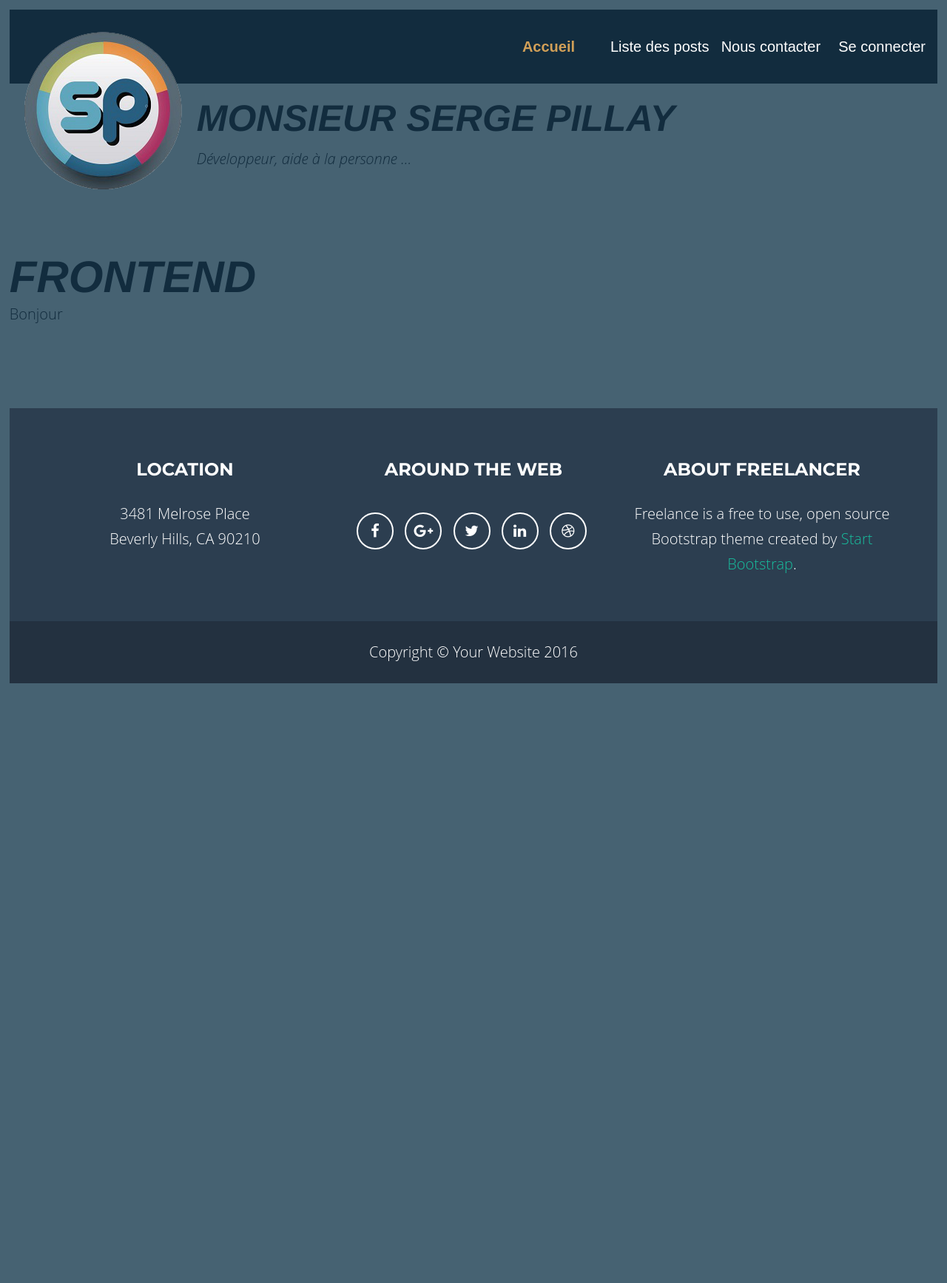
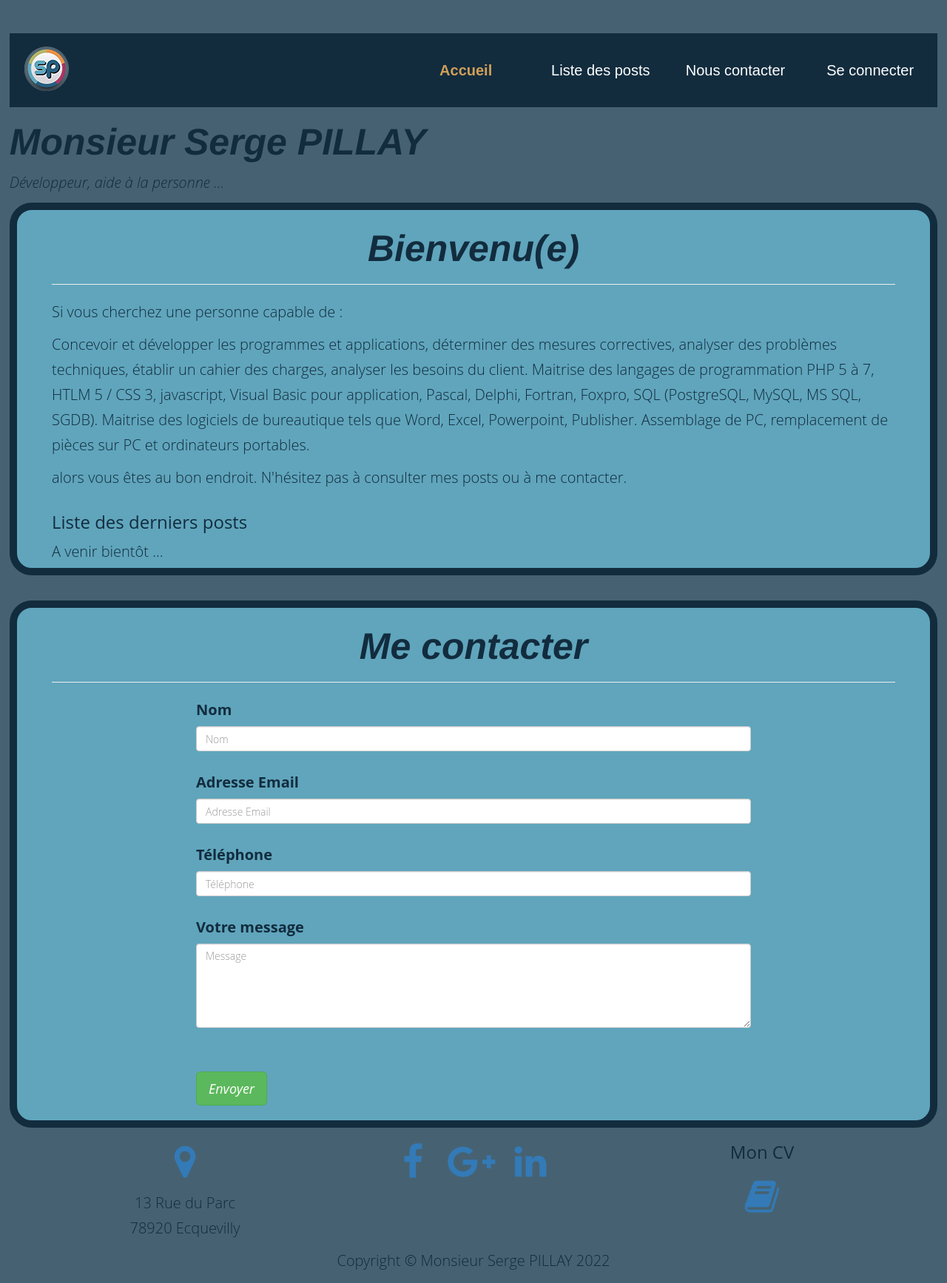
Before and after one commit to Urza45/blog, a PHP site: template template/frontend/index.html.twig in a window 1280 px wide. Shown: the whole page at 74% size. Before the commit the page ends 924 px from the top, so only its background shows below. Run offline with PHP 8.4, Linux system fonts and the light colour scheme; the template is opened without the code that fills it, so the values that code supplies are empty; some libraries are stand-ins or nearby versions.

Commit message:
Finalized Home page

```diff
--- a/public/css/style.css
+++ b/public/css/style.css
@@ -2,7 +2,9 @@
 /* @import "./utils/functions"; */
 /* @import "./utils/mixins"; */
 /* @import "./utils/extensions"; */
-*, *::after, *::before {
+*,
+*::after,
+*::before {
   margin: 0;
   padding: 0;
   box-sizing: inherit;
@@ -22,6 +24,8 @@ body {
   font-size: 2rem;
   font-weight: 100;
   line-height: 1.7;
+  min-height: 75rem;
+  padding-top: 4.5rem;
 }
 
 h1 {
@@ -66,6 +70,7 @@ button {
   background: #122c3e;
   height: 15rem;
   width: 100%;
+  padding: 10px 20px;
 }
 .header__logo {
   display: block;
@@ -74,7 +79,8 @@ button {
   padding: 10px 20px;
   text-decoration: none;
   max-height: 100%;
-  z-index: 5;
+  z-index: 1;
+  width: 1em;
 }
 @media all and (max-width: 991px) {
   .header__logo img {
@@ -82,11 +88,23 @@ button {
   }
 }
 
+section {
+  box-sizing: border-box;
+  width: 100%;
+  border: solid #122c3e 10px;
+  border-radius: 1.5em;
+  padding: 5px;
+  background: #60a5bc;
+}
+section .page404 {
+  background: #fff;
+}
+
 .nav {
   width: 100%;
   height: 100px;
   background: #122c3e;
-  z-index: 3;
+  z-index: 1000;
 }
 .nav .main_pages {
   display: flex;
@@ -119,7 +137,7 @@ button {
   .nav .main_pages .main_pages {
     display: none;
     flex-direction: column;
-    background: #48435c;
+    background: #466272;
     height: 220px;
   }
   .nav .main_pages a {
@@ -128,6 +146,20 @@ button {
 }
 .nav a:hover {
   background: #5a5766;
+}
+.nav label {
+  display: none;
+}
+@media all and (max-width: 991px) {
+  .nav label {
+    width: 30px;
+    display: flex;
+    justify-content: right;
+    margin: 0 auto;
+    font-size: 40px;
+    color: white;
+    cursor: pointer;
+  }
 }
 @media all and (max-width: 991px) {
   .nav {
@@ -141,21 +173,6 @@ button {
   }
   .nav a {
     width: 50%;
-  }
-}
-
-label {
-  display: none;
-}
-@media all and (max-width: 991px) {
-  label {
-    width: 30px;
-    display: flex;
-    justify-content: right;
-    margin: 0 auto;
-    font-size: 40px;
-    color: white;
-    cursor: pointer;
   }
 }
 
--- a/sass/base/_base.scss
+++ b/sass/base/_base.scss
@@ -1,4 +1,6 @@
-*, *::after, *::before {
+*,
+*::after,
+*::before {
     margin: 0;
     padding: 0;
     box-sizing: inherit;
@@ -18,4 +20,6 @@ body {
     font-size: 2rem;
     font-weight: 100;
     line-height: 1.7;
+    min-height: 75rem;
+    padding-top: 4.5rem;
 }
--- a/sass/layout/_header.scss
+++ b/sass/layout/_header.scss
@@ -4,7 +4,7 @@
     background: $colour-primary;
     height: 15rem;
     width: 100%;
-
+    padding: 10px 20px;
     &__logo {
         display: block;
         float: left;
@@ -12,7 +12,8 @@
         padding: 10px 20px;
         text-decoration: none;
         max-height: 100%;
-        z-index: 5;
+        z-index: 1;
+        width: 1em;
 
         @media all and (max-width: 991px) {
             img {
@@ -21,3 +22,15 @@
         }
     }
 }
+
+section {
+    box-sizing: border-box;
+    width: 100%;
+    border: solid $colour-primary 10px;
+    border-radius: 1.5em;
+    padding: 5px;
+    background: $colour-section;
+    .page404 {
+        background: $colour-white;
+    }
+}
--- a/sass/layout/_nav.scss
+++ b/sass/layout/_nav.scss
@@ -2,7 +2,7 @@
     width: 100%;
     height: 100px;
     background: $colour-primary;
-    z-index: 3;
+    z-index: 1000;
 
     .main_pages {
         display: flex;
@@ -37,7 +37,7 @@
             .main_pages {
                 display: none;
                 flex-direction: column;
-                background: #48435c;
+                background: $colour-background;
                 height: 220px;
             }
 
@@ -49,6 +49,20 @@
 
     a:hover {
         background: #5a5766;
+    }
+
+    & label {
+        display: none;
+
+        @media all and (max-width: 991px) {
+            width: 30px;
+            display: flex;
+            justify-content: right;
+            margin: 0 auto;
+            font-size: 40px;
+            color: white;
+            cursor: pointer;
+        }
     }
 
     @media all and (max-width: 991px) {
@@ -68,19 +82,7 @@
     }
 }
 
-label {
-    display: none;
 
-    @media all and (max-width: 991px) {
-        width: 30px;
-        display: flex;
-        justify-content: right;
-        margin: 0 auto;
-        font-size: 40px;
-        color: white;
-        cursor: pointer;
-    }
-}
 
 #toggle {
     display: none;
--- a/sass/utils/_variables.scss
+++ b/sass/utils/_variables.scss
@@ -4,6 +4,8 @@ $colour-accent: #b4406a;
 $colour-background : #466272;
 $colour-white: #fff;
 $colour-invalid: #b4406a;
+$colour-section: #60a5bc;
+$colour-lightgray: #e3e3e4;
 
 $heading-shadow-size: 0.55rem;
 $layout-margin: 6rem;
--- a/template/base.html.twig
+++ b/template/base.html.twig
@@ -15,7 +15,7 @@
             <link href="/vendor/bootstrap/css/bootstrap.min.css" type="text/css" rel="stylesheet">
 
             <!-- Theme CSS -->
-            <link href="/css/freelancer.min.css" rel="stylesheet">
+            <!-- <link href="/css/freelancer.min.css" rel="stylesheet"> -->
             <link rel="stylesheet" type="text/css" href="/css/style.css" />
             <!-- Custom Fonts -->
             <link href="vendor/font-awesome/css/font-awesome.min.css" rel="stylesheet" type="text/css">
@@ -26,7 +26,8 @@
     </head>
     <body class="index">
     <header>
-        {{ include('header.html.twig') }}
+        {% block header %}
+        {% endblock %}
     </header>
     <h1>Monsieur Serge PILLAY</h1>
     <p><i>Développeur, aide à la personne ...</i></p>
--- a/template/footer.html.twig
+++ b/template/footer.html.twig
@@ -2,33 +2,26 @@
             <div class="container">
                 <div class="row">
                     <div class="footer-col col-md-4">
-                        <h3>Location</h3>
-                        <p>3481 Melrose Place
-                            <br>Beverly Hills, CA 90210</p>
+                        <h1><a href="https://www.google.com/maps/dir//Monsieur+SERGE+PILLAY/@48.9507842,1.8535989,12z/data=!4m8!4m7!1m0!1m5!1m1!1s0xad64b13a13af3193:0x53161bb4ffa08f05!2m2!1d1.9236385!2d48.9508054" class="btn-social btn-outline" target="_blank" alt="Nous trouver"><i class="fa fa-map-marker"></i></a></h1>
+                        <p>13 Rue du Parc
+                            <br />78920 Ecquevilly</p>
                     </div>
                     <div class="footer-col col-md-4">
-                        <h3>Around the Web</h3>
                         <ul class="list-inline">
                             <li>
-                                <a href="#" class="btn-social btn-outline"><i class="fa fa-fw fa-facebook"></i></a>
+                                <h1><a href="https://www.facebook.com/serge.pillay" class="btn-social btn-outline" target="_blank"><i class="fa fa-fw fa-facebook"></i></a><h1>
                             </li>
                             <li>
-                                <a href="#" class="btn-social btn-outline"><i class="fa fa-fw fa-google-plus"></i></a>
+                                <h1><a href="https://monsieur-serge-pillay.business.site/" class="btn-social btn-outline" target="_blank"><i class="fa fa-fw fa-google-plus"></i></a></h1>
                             </li>
                             <li>
-                                <a href="#" class="btn-social btn-outline"><i class="fa fa-fw fa-twitter"></i></a>
-                            </li>
-                            <li>
-                                <a href="#" class="btn-social btn-outline"><i class="fa fa-fw fa-linkedin"></i></a>
-                            </li>
-                            <li>
-                                <a href="#" class="btn-social btn-outline"><i class="fa fa-fw fa-dribbble"></i></a>
+                                <h1><a href="https://fr.linkedin.com/in/serge-pillay-6b428853" class="btn-social btn-outline" target="_blank"><i class="fa fa-fw fa-linkedin"></i></a></h1>
                             </li>
                         </ul>
                     </div>
                     <div class="footer-col col-md-4">
-                        <h3>About Freelancer</h3>
-                        <p>Freelance is a free to use, open source Bootstrap theme created by <a href="http://startbootstrap.com">Start Bootstrap</a>.</p>
+                        <h3>Mon CV</h3>
+                        <h1><a href="/image/CV-Informaticien 2020.pdf" class="btn-social btn-outline" target="_blank"><i class="fa fa-book"></i></a></h1>
                     </div>
                 </div>
             </div>
@@ -37,7 +30,7 @@
             <div class="container">
                 <div class="row">
                     <div class="col-lg-12">
-                        Copyright &copy; Your Website 2016
+                        Copyright &copy; Monsieur Serge PILLAY 2022
                     </div>
                 </div>
             </div>
--- a/template/frontend/contact.html.twig
+++ b/template/frontend/contact.html.twig
@@ -1,14 +1,10 @@
-{% extends "base.html.twig" %}
 
-{% block title %}Nous contacter{% endblock %}
-
-{% block body %}
     <section id="contact">
         <div class="container">
             <div class="row">
                 <div class="col-lg-12 text-center">
-                    <h2>Contact Me</h2>
-                    <hr class="star-primary">
+                    <h2>Me contacter</h2>
+                    <hr>
                 </div>
             </div>
             <div class="row">
@@ -18,28 +14,28 @@
                     <form name="sentMessage" id="contactForm" novalidate>
                         <div class="row control-group">
                             <div class="form-group col-xs-12 floating-label-form-group controls">
-                                <label>Name</label>
-                                <input type="text" class="form-control" placeholder="Name" id="name" required data-validation-required-message="Please enter your name.">
+                                <label>Nom</label>
+                                <input type="text" class="form-control" placeholder="Nom" id="name" required data-validation-required-message="Please enter your name.">
                                 <p class="help-block text-danger"></p>
                             </div>
                         </div>
                         <div class="row control-group">
                             <div class="form-group col-xs-12 floating-label-form-group controls">
-                                <label>Email Address</label>
-                                <input type="email" class="form-control" placeholder="Email Address" id="email" required data-validation-required-message="Please enter your email address.">
+                                <label>Adresse Email</label>
+                                <input type="email" class="form-control" placeholder="Adresse Email" id="email" required data-validation-required-message="Please enter your email address.">
                                 <p class="help-block text-danger"></p>
                             </div>
                         </div>
                         <div class="row control-group">
                             <div class="form-group col-xs-12 floating-label-form-group controls">
-                                <label>Phone Number</label>
-                                <input type="tel" class="form-control" placeholder="Phone Number" id="phone" required data-validation-required-message="Please enter your phone number.">
+                                <label>Téléphone</label>
+                                <input type="tel" class="form-control" placeholder="Téléphone" id="phone" required data-validation-required-message="Please enter your phone number.">
                                 <p class="help-block text-danger"></p>
                             </div>
                         </div>
                         <div class="row control-group">
                             <div class="form-group col-xs-12 floating-label-form-group controls">
-                                <label>Message</label>
+                                <label>Votre message</label>
                                 <textarea rows="5" class="form-control" placeholder="Message" id="message" required data-validation-required-message="Please enter a message."></textarea>
                                 <p class="help-block text-danger"></p>
                             </div>
@@ -48,7 +44,7 @@
                         <div id="success"></div>
                         <div class="row">
                             <div class="form-group col-xs-12">
-                                <button type="submit" class="btn btn-success btn-lg">Send</button>
+                                <button type="submit" class="btn btn-success btn-lg">Envoyer</button>
                             </div>
                         </div>
                     </form>
@@ -56,4 +52,3 @@
             </div>
         </div>
     </section>
-{% endblock %}
--- a/template/frontend/index.html.twig
+++ b/template/frontend/index.html.twig
@@ -2,9 +2,62 @@
 
 {% block title %}FRONTEND !{% endblock %}
 
+{% block header %}
+<nav class="nav">
+  <div class="header__logo">
+    <img src="http://p5blog/image/SP-LOGO-small.png" alt="Logo de la société"/>
+  </div>
+  <label for="toggle">☰</label>
+  <input type="checkbox" id="toggle">
+  <div class="main_pages">
+    <a href="/" class="active">Accueil</a>
+    <a href="/postlist">Liste des posts</a>
+    <a href="#contact">Nous contacter</a>
+    <a href="/signin">Se connecter</a>
+  </div>
+</nav>
+{% endblock %}
+
 {% block body %}
     <section>
-    <h2>Frontend</h2>
-    <p>Bonjour {{ name }}</p>
+        <div class="container">
+            <div class="row">
+                <div class="col-lg-12 text-center">
+                    <h2>Bienvenu(e)</h2>
+                    <hr>
+                </div>
+            </div>
+            <div class="row">
+                <div class="col-lg-12">
+                <p>Si vous cherchez une personne capable de :</p>
+                    <p>Concevoir et développer les programmes et applications, déterminer des mesures correctives, analyser des
+problèmes techniques, établir un cahier des charges, analyser les besoins du client.
+Maitrise des langages de programmation PHP 5 à 7, HTLM 5 / CSS 3, javascript, Visual Basic pour application,
+Pascal, Delphi, Fortran, Foxpro, SQL (PostgreSQL, MySQL, MS SQL, SGDB).
+Maitrise des logiciels de bureautique tels que Word, Excel, Powerpoint, Publisher.
+Assemblage de PC, remplacement de pièces sur PC et ordinateurs portables.</p>
+<p>alors vous êtes au bon endroit. N'hésitez pas à consulter mes posts ou à me contacter.</p>
+                </div>
+            </div>
+            <div class="row">
+                <div class="col-lg-12">
+                    <h3>Liste des derniers posts</h3>
+                    {% if posts %}
+                    <ul>
+                    {% for post in posts %}
+                        <li>{{ post.title }} - {{ post.dateCreate }}</li>
+                        <li>{{ post.chapo }}</li>
+                        <li><a href="/post-{{ post.id }}">Voir plus ...</a></li>
+                    {% endfor %}
+                    </ul>
+                    {% else %}
+                        A venir bientôt ...
+                    {% endif %}
+                </div>
+            </div>
+        </div>
+
     </section>
+    <br/>
+    {{ include('frontend/contact.html.twig') }}
 {% endblock %}
--- a/template/header.html.twig
+++ b/template/header.html.twig
@@ -1,14 +1,13 @@
-<h1 class="header__logo">
-  <img src="http://p5blog/image/SP-LOGO.png" alt="Logo de la société"/>
-</h1>
-
 <nav class="nav">
+  <div class="header__logo">
+    <img src="http://p5blog/image/SP-LOGO.png" alt="Logo de la société"/>
+  </div>
   <label for="toggle">☰</label>
   <input type="checkbox" id="toggle">
   <div class="main_pages">
     <a href="/" class="active">Accueil</a>
     <a href="/postlist">Liste des posts</a>
-    <a href="/contact">Nous contacter</a>
+    <a href="#contact">Nous contacter</a>
     <a href="/signin">Se connecter</a>
   </div>
 </nav>
```
Also changed, not shown: template/frontend/list.html.twig (+18 -0 lines), template/frontend/post.html.twig (+16 -0 lines), template/frontend/register.html.twig (+15 -0 lines), public/image/SP-LOGO-small.png (added), 2 other files.
